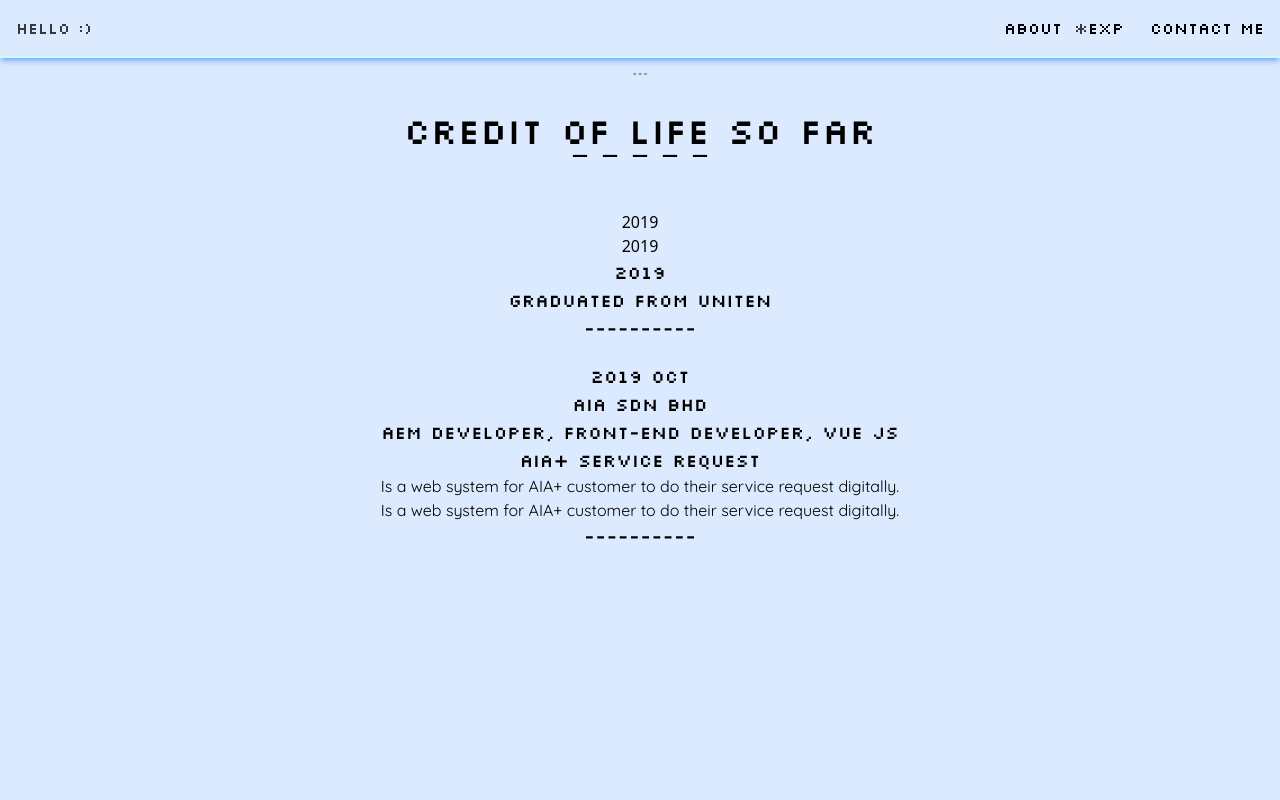
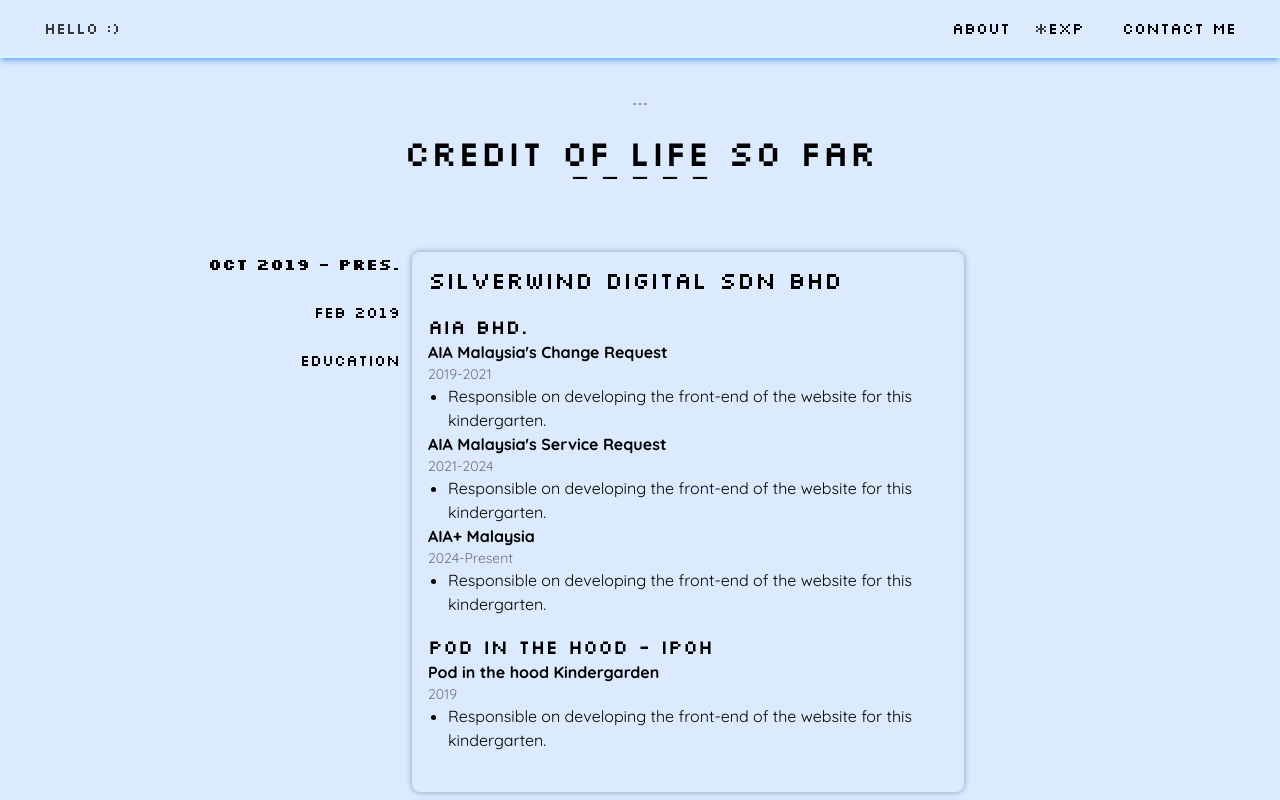
Before and after one commit to Vonne21/helloEvHere, a Vue app: page /MyExperience in a window 1280 px wide. Built offline with nearby package versions, Linux system fonts and the light colour scheme; no server answers; a web font is replaced by a local one.

Commit message:
Exp half way

```diff
--- a/src/App.vue
+++ b/src/App.vue
@@ -72,20 +72,21 @@
 
 <template >
 
-  <header class="wave-header shadow-md shadow-blue-500/50 flex font-Silkscreen border-b-2 border-cyan-100 items-center">
+  <header
+    class="shadow-md shadow-blue-500/50 flex font-Silkscreen border-b-2 border-cyan-100 items-center fixed top-0 w-full z-50">
 
-    <RouterLink to="/" class="text-black pulse-animation mr-auto">HELLO :)</RouterLink>
+    <RouterLink to="/" class="text-black pulse-animation mr-auto md:ml-7">HELLO :)</RouterLink>
 
 
-    <div v-if="!isMobileView" class="flex">
-      <RouterLink to="/AboutMe" class="group flex mr-3">
+    <div v-if="!isMobileView" class="flex mr-7">
+      <RouterLink to="/AboutMe" class="group flex mr-6 ">
         <p
           :class="[currentAboutMe ? 'visible pulse-animation' : 'invisible group-hover:visible group-hover:animate-pulse']">
           *</p>
         <button class="text-black">ABOUT</button>
       </RouterLink>
 
-      <RouterLink to="/MyExperience" class="group flex mr-3">
+      <RouterLink to="/MyExperience" class="group flex mr-6">
         <p
           :class="[currentExp ? 'visible pulse-animation' : 'invisible group-hover:visible group-hover:animate-pulse']">
           *</p>
@@ -107,7 +108,7 @@
       </button>
 
       <nav v-if="isMenuOpen"
-        class="border-b-2 border-t-2 border-black border-dotted rounded-md shadow shadow-gray-500/50 bg-blue-666 bg-opacity-95 bg-blend-darken w-2/5 right-3 top-16 absolute px-3 py-2">
+        class="z-50 border-b-2 border-t-2 border-black border-dotted rounded-md shadow shadow-gray-500/50 bg-blue-666 bg-opacity-95 bg-blend-darken w-2/5 right-3 top-16 absolute px-3 py-2">
         <div class="text-right">
           <RouterLink @click="isMenuOpen = false" to="/AboutMe" class="group flex justify-end mb-1">
             <button class="text-black mr-1">ABOUT</button>
@@ -124,7 +125,7 @@
           </RouterLink>
 
           <RouterLink @click="isMenuOpen = false" to="/ContactMe" div class="group flex justify-end">
-            <button class="text-black mr-1">CONTACT ME</button>
+            <button class="text-black mr-1">CALL ME</button>
             <p
               :class="[currentContact ? 'visible pulse-animation' : 'invisible group-hover:visible group-hover:animate-pulse']">
               *</p>
@@ -136,7 +137,9 @@
   </header>
 
   <TheWeatherDisplay />
-  <RouterView />
+  <transition name="fade" mode="out-in">
+    <RouterView :key="$route.fullPath" class="screen-h pt-32 md:pt-28" />
+  </transition>
 
 </template>
 
@@ -144,4 +147,23 @@
 .pulse-animation {
   animation: pulse 0.8s cubic-bezier(0.4, 0, 0.6, 1) infinite;
 }
+/* Add animation manually */
+.fade-enter-active,
+.fade-leave-active {
+  transition: opacity 0.3s;
+}
+
+.fade-enter,
+.fade-leave-to {
+  opacity: 0;
+}
+.screen-h {
+  min-height: calc(100vh - 74px);
+}
+
+@media screen and (max-width: 450px), (max-width: 768px) {
+.screen-h {
+    min-height: calc(100vh - 120px);
+  }
+}
 </style>
--- /dev/null
+++ b/src/assets/expList.json
@@ -0,0 +1,93 @@
+[
+	{
+		"id": "1",
+		"label": "Oct 2019 - Pres.",
+		"company": "SilverWind Digital Sdn Bhd",
+		"content": [
+			{
+				"subCompany": "AIA Bhd.",
+				"link": "https://www.aia.com.my/",
+				"project": [
+					{
+						"projectName": "AIA Malaysia's Change Request",
+						"duration": "2019-2021",
+						"description": [
+							"Responsible on developing the front-end of the website for this kindergarten."
+						]
+					},
+					{
+						"projectName": "AIA Malaysia's Service Request",
+						"duration": "2021-2024",
+						"description": [
+							"Responsible on developing the front-end of the website for this kindergarten."
+						]
+					},
+					{
+						"projectName": "AIA+ Malaysia",
+						"duration": "2024-Present",
+						"description": [
+							"Responsible on developing the front-end of the website for this kindergarten."
+						]
+					}
+				]
+			},
+			{
+				"subCompany": "Pod in the hood - Ipoh",
+				"link": "https://www.podinthehood.com/",
+				"project": [
+					{
+						"projectName": "Pod in the hood Kindergarden",
+						"duration": "2019",
+						"description": ["Responsible on developing the front-end of the website for this kindergarten."]
+					}
+				]
+			}
+		]
+	},
+	{
+		"id": "2",
+		"label": "Feb 2019",
+		"company": "ResMed MY",
+		"content": [
+			{
+				"subCompany": "Salesforce",
+				"project": [
+					{
+						"projectName": "Salesforce Business Analyst Intern",
+						"duration": "Feb 2019 - May 2019",
+						"description": [
+							"Gained hands-on experience in configuring and maintaining Salesforce, troubleshooting issues, and documenting processes. With guidance from senior team members, I helped automate notification processes and built a prototype user-friendly UI. "
+						]
+					}
+				]
+			}
+		]
+	},
+	{
+		"id": "3",
+		"label": "Education",
+		"company": "University Tenaga Nasional & etc.",
+		"content": [
+			{
+				"projectName": "Professional Scrum Master I",
+				"duration": "April 2021",
+				"subCompany": "Scrum.org Issued"
+			},
+			{
+				"subCompany": "University Tenaga Nasional",
+				"project": [
+					{
+						"projectName": "Bachelor of Computer Science (Hons.), Computer Software Engineering",
+						"duration": "2017-2019",
+						"description": ["Vice President of Christian society club, Act in a Christmas Play, Chance to go for a short student exchange program in Beijing Insitude of Technology, Zhu Hai"]
+					},
+					{
+						"projectName": "Diploma In Computer Science",
+						"duration": "2014-2016",
+						"description": ["Discovered that I have a true passion for web development, particularly frontend development."]
+					}
+				]
+			}
+		]
+	}
+]
--- a/src/assets/main.css
+++ b/src/assets/main.css
@@ -6,7 +6,7 @@
 html, body {
   cursor: url('/cursor.png'), default;
 }
-body {
+body, header{
   @apply bg-blue-100;
 }
 
@@ -26,6 +26,6 @@
   margin: 0 auto;
   padding-top: 0.5rem;
   padding-right: 1.5rem;
-  padding-bottom: 1.5rem;
+  padding-bottom: 0;
   padding-left: 1.5rem;
 }
--- /dev/null
+++ b/src/components/TheScroll.vue
@@ -0,0 +1,100 @@
+<script setup>
+import { ref, onMounted, onBeforeUnmount } from 'vue';
+import expList from '@/assets/expList.json';
+
+const expItems = ref(expList);
+const activeSection = ref(expItems.value[0]?.id || '');
+let observer = null;
+
+onMounted(() => {
+	observer = new IntersectionObserver(
+		(entries) => {
+			entries.forEach((entry) => {
+				if (entry.isIntersecting) {
+					activeSection.value = entry.target.id;
+				}
+			});
+		},
+		{ root: document.querySelector('.scrollContent'), threshold: 1 } // Adjust threshold as needed
+	);
+
+	// Observe all sections
+	expItems.value.forEach((item) => {
+		const section = document.getElementById(item.id);
+		if (section) observer.observe(section);
+	});
+});
+
+onBeforeUnmount(() => {
+	if (observer) {
+		observer.disconnect(); // Stop observing when component is destroyed
+	}
+});
+
+const scrollToSection = (sectionId) => {
+	const section = document.getElementById(sectionId);
+	const container = document.querySelector('.scrollContent');
+	if (section && container) {
+		const offset = 10; // Adjust offset for better visibility
+		const sectionPosition = section.offsetTop - container.offsetTop - offset;
+		container.scrollTo({ top: sectionPosition, behavior: 'smooth' });
+	}
+};
+</script>
+
+<template>
+	<div class="fixed mx-auto max-w-4xl flex flex-col md:flex-row font-Silkscreen pt-2 left-0 right-0 px-4 md:px-0">
+		<!-- Side Menu -->
+		<div class="text-center md:text-right w-full md:w-52">
+			<div class=" flex flex-row md:flex-col justify-center p-0">
+				<a class="my-3 mr-2 md:mr-0 last-of-type:mr-0 cursor-pointer transition-all duration-200"
+					v-for="(item, index) in expItems" :key="index"
+					:class="{ 'font-extrabold block': activeSection === item.id, 'hidden md:block': activeSection !== item.id }" @click="scrollToSection(item.id)">
+					{{ item.label }}
+				</a>
+			</div>
+		</div>
+
+		<!-- scrollContent Sections -->
+		<div class="scrollContent">
+			<section v-for="(item, index) in expItems" :id="item.id" :key="index"
+				class="scrollContent-items pt-3 px-4 pb-10 rounded-lg shadow-[0px_0px_5px_1px_#a0aec0] m-3">
+				<h2 class="font-Silkscreen text-2xl ">{{ item.company }}</h2>
+				<div class="font-Quicksand mt-4" v-for="(c, index) in item.content" :key="index">
+					<a :href="c.link" target="_blank" rel="AIA MALAYSIA"
+						class="font-Silkscreen mb-2 text-xl cursor-pointer hover:underline">
+						{{ c.subCompany }}
+					</a>
+					<div v-for="(project, index) in c.project" :key="index">
+						<p class="font-bold">{{ project.projectName }}</p>
+						<p class="text-sm text-gray-500">{{ project.duration }}</p>
+						<ul class="list-disc ml-5">
+							<li v-for="(d, index) in project.description" :key="index">{{ d }}</li>
+						</ul>
+					</div>
+				</div>
+			</section>
+		</div>
+	</div>
+</template>
+
+<style scoped>
+.scrollContent {
+	max-width: calc(100% - 20rem);
+	height: 85vh;
+	overflow-y: auto;
+	scroll-behavior: smooth;
+	padding-bottom: 100px;
+}
+
+@media screen and (max-width: 450px ), (max-width: 768px) {
+.scrollContent {
+		max-width: 100%;
+		height: 70vh;
+	}
+}
+
+/* .scrollContent-items {
+	min-height: 60vh;
+} */
+</style>
--- a/src/components/TheWeatherDisplay.vue
+++ b/src/components/TheWeatherDisplay.vue
@@ -38,8 +38,9 @@
 <style scope></style>
 
 <template>
-	<div v-if="weatherData" class="px-6 visible mt-2 text-xs font-Silkscreen ">
-		<div class="max-w-2xl mx-auto">
+	<div class="fixed left-0 right-0 -z-10 md:z-0 pt-14 md:pt-20 md:mt-2">
+		<div class="px-6 visible text-xs font-Silkscreen bg-blue-100 ">
+			<div v-if="weatherData" class="md:max-w-2xl mx-auto bg-blue-100">
 				<span class="flex flex-col md:flex-row items-center md:justify-center">
 					<p class="mr-0 md:mr-4">★ {{ weatherData.location.region }}</p>
 					<p class="mr-0 md:mr-4">{{ date }}</p>
@@ -47,6 +48,7 @@
 					<p class="">{{ weatherData.current.condition.text }} ★</p>
 				</span>
 			</div>
+			<img v-else src="/loading.gif" alt="" class="mx-auto w-6 h-4 mt-2">
 		</div>
-	<div v-else class="flex justify-center"><img src="/loading.gif" alt="" class="w-6 h-4 mt-2"></div>
+	</div>
 </template>
--- a/src/router/index.js
+++ b/src/router/index.js
@@ -3,6 +3,7 @@
 import AboutMe from '../views/AboutMe.vue'
 import ContactMe from '../views/ContactMe.vue'
 import MyExperience from '../views/MyExperience.vue'
+import Scroll from '../views/Scroll.vue'
 
 const router = createRouter({
   history: createWebHistory(import.meta.env.BASE_URL),
@@ -20,7 +21,11 @@
       path: '/ContactMe',
       name: 'ContactMe',
       component: ContactMe
-    },
+    }, {
+      path: '/Scroll',
+      name: 'Testing',
+      component: Scroll
+    }
   ]
 })
 
--- a/src/views/MyExperience.vue
+++ b/src/views/MyExperience.vue
@@ -1,33 +1,17 @@
 <script setup>
-
+import TheScroll from "../components/TheScroll.vue";
 </script>
 
 <template>
   <main>
-    <div class="text-center mt-5">
-      <div>
-        <p class="font-Silkscreen text-4xl ">Credit of life so far</p>
-        <p class="font-Silkscreen text-4xl mb-5">‾ ‾ ‾ ‾ ‾</p>
+    <div class="text-center mt-5 static left-0 right-0">
+      <div class="">
+        <div class="text-center">
+          <p class="font-Silkscreen text-4xl ">Credit of life so far</p>
+          <p class="font-Silkscreen text-4xl mb-5">‾ ‾ ‾ ‾ ‾</p>
+        </div>
       </div>
-
-      <p>2019</p>
-      <p>2019</p>
-
-      <div>
-        <p class="font-Silkscreen text-lg">2019</p>
-        <p class="font-Silkscreen text-lg">Graduated from UNITEN</p>
-      </div>
-
-      <p class="font-Silkscreen text-lg mb-5">----------</p>
-      <p class="font-Silkscreen text-lg ">2019 OCT</p>
-      <p class="font-Silkscreen text-lg">AIA SDN BHD</p>
-      <p class="font-Silkscreen text-lg">AEM DEVELOPER, Front-End developer, VUE JS</p>
-      <p class="font-Silkscreen text-lg">AIA+ Service Request</p>
-      <p class="font-Quicksand">Is a web system for AIA+ customer to do their service request digitally.</p>
-      <p class="font-Quicksand">Is a web system for AIA+ customer to do their service request digitally.</p>
-
-      <p class="font-Silkscreen text-lg">----------</p>
-
     </div>
+    <TheScroll />
   </main>
 </template>
```
Lines whose indentation alone changed are shown as unchanged.
